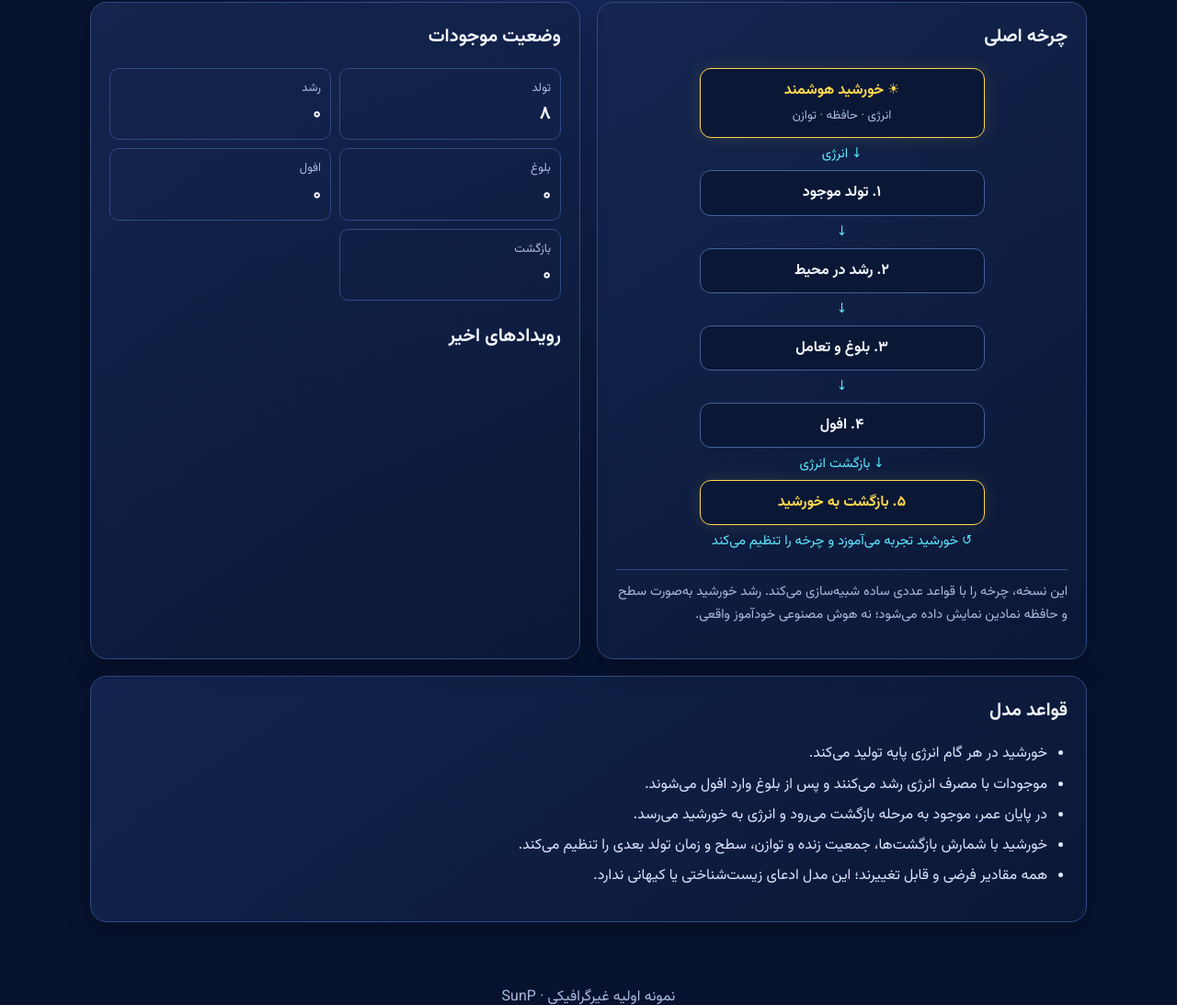
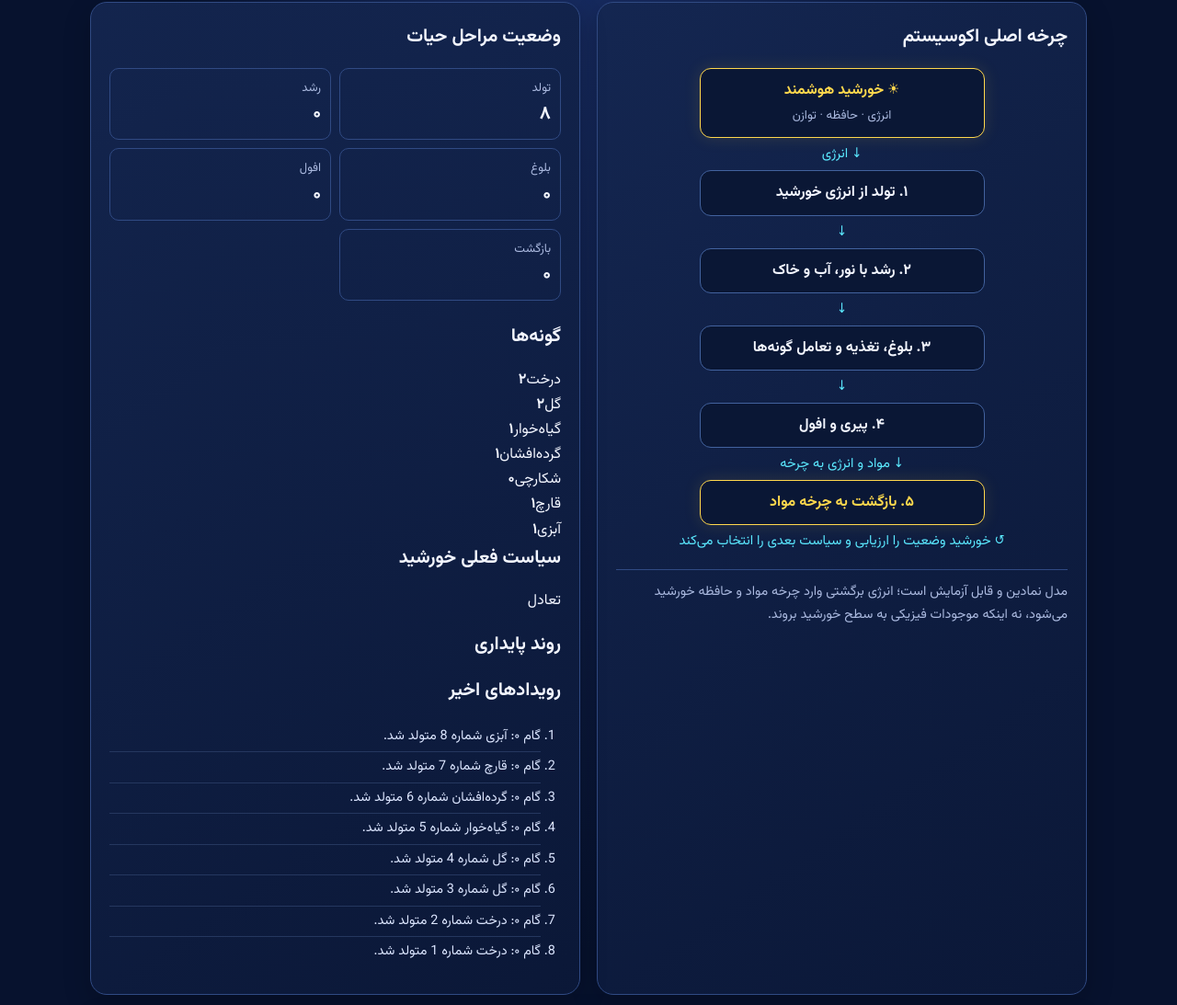
Before and after one commit to iojh2021-oss/sunp, a plain HTML site: page index.html in a window 1280 px wide. Shown: the part 531-1624 px from the top of the page at 92% size. Drawn offline with Linux system fonts and the light colour scheme.

Commit message:
Expand interface for ecosystem species and environment

```diff
--- a/index.html
+++ b/index.html
@@ -6,7 +6,7 @@
 <link rel="stylesheet" href="./style.css">
 </head>
 <body>
-<header><div><span class="eyebrow">SUNP · مدل نمادین</span><h1>شبیه‌ساز چرخه حیات</h1><p>آزمایش منطق اکوسیستم، بدون صحنه گرافیکی</p></div><div class="sunmark" aria-hidden="true">☀</div></header>
+<header><div><span class="eyebrow">SUNP · مدل نمادین</span><h1>شبیه‌ساز چرخه حیات</h1><p>هسته محاسباتی چرخه حیات · گونه‌ها · محیط · تصمیم‌گیری خورشید</p></div><div class="sunmark" aria-hidden="true">☀</div></header>
 <main>
 <section class="toolbar panel">
 <button id="toggle">▶ شروع</button><button id="step">گام بعدی</button><button id="reset" class="secondary">بازنشانی</button>
@@ -16,26 +16,26 @@
 <section class="stats" id="stats" aria-live="polite"></section>
 <section class="grid">
 <article class="panel">
-<h2>چرخه اصلی</h2>
+<h2>چرخه اصلی اکوسیستم</h2>
 <div class="flow">
 <div class="node sun">☀ خورشید هوشمند<br><small>انرژی · حافظه · توازن</small></div><div class="arrow">↓ انرژی</div>
-<div class="node">۱. تولد موجود</div><div class="arrow">↓</div>
-<div class="node">۲. رشد در محیط</div><div class="arrow">↓</div>
-<div class="node">۳. بلوغ و تعامل</div><div class="arrow">↓</div>
-<div class="node">۴. افول</div><div class="arrow">↓ بازگشت انرژی</div>
-<div class="node sun">۵. بازگشت به خورشید</div><div class="arrow">↺ خورشید تجربه می‌آموزد و چرخه را تنظیم می‌کند</div>
+<div class="node">۱. تولد از انرژی خورشید</div><div class="arrow">↓</div>
+<div class="node">۲. رشد با نور، آب و خاک</div><div class="arrow">↓</div>
+<div class="node">۳. بلوغ، تغذیه و تعامل گونه‌ها</div><div class="arrow">↓</div>
+<div class="node">۴. پیری و افول</div><div class="arrow">↓ مواد و انرژی به چرخه</div>
+<div class="node sun">۵. بازگشت به چرخه مواد</div><div class="arrow">↺ خورشید وضعیت را ارزیابی و سیاست بعدی را انتخاب می‌کند</div>
 </div>
-<p class="hint">این نسخه، چرخه را با قواعد عددی ساده شبیه‌سازی می‌کند. رشد خورشید به‌صورت سطح و حافظه نمادین نمایش داده می‌شود؛ نه هوش مصنوعی خودآموز واقعی.</p>
+<p class="hint">مدل نمادین و قابل آزمایش است؛ انرژی برگشتی وارد چرخه مواد و حافظه خورشید می‌شود، نه اینکه موجودات فیزیکی به سطح خورشید بروند.</p>
 </article>
 <article class="panel">
-<h2>وضعیت موجودات</h2><div id="population" class="population"></div>
+<h2>وضعیت مراحل حیات</h2><div id="population" class="population"></div><h2>گونه‌ها</h2><div id="species" class="species-list"></div><h2>سیاست فعلی خورشید</h2><p id="policy" class="policy">تعادل</p><h2>روند پایداری</h2><div id="history" class="history"></div>
 <h2>رویدادهای اخیر</h2><ol id="events" class="events"></ol>
 </article>
 </section>
 <section class="panel">
-<h2>قواعد مدل</h2>
+<h2>منطق و قواعد مدل</h2>
 <ul class="rules">
-<li>خورشید در هر گام انرژی پایه تولید می‌کند.</li><li>موجودات با مصرف انرژی رشد می‌کنند و پس از بلوغ وارد افول می‌شوند.</li><li>در پایان عمر، موجود به مرحله بازگشت می‌رود و انرژی به خورشید می‌رسد.</li><li>خورشید با شمارش بازگشت‌ها، جمعیت زنده و توازن، سطح و زمان تولد بعدی را تنظیم می‌کند.</li><li>همه مقادیر فرضی و قابل تغییرند؛ این مدل ادعای زیست‌شناختی یا کیهانی ندارد.</li>
+<li>خورشید سیاست ترمیم، صرفه‌جویی، تعادل یا تنوع را با ارزیابی وضعیت و امتیازهای ثبت‌شده انتخاب می‌کند.</li><li>محیط فصل، نور، دما، آب، خاک، مواد مغذی و زیست‌توده دارد.</li><li>تولیدکنندگان از نور و منابع رشد می‌کنند؛ مصرف‌کنندگان از زیست‌توده تغذیه می‌کنند؛ شکارچی فشار گیاه‌خواران را تغییر می‌دهد؛ تجزیه‌کنندگان مواد را به خاک بازمی‌گردانند.</li><li>هر موجود سن، انرژی، سلامت، رشد، مرحله حیات و نسبت خانوادگی دارد؛ تولیدمثل به شرایط و انرژی وابسته است.</li><li>در پایان عمر، موجود به مرحله بازگشت می‌رود؛ مواد مغذی آزاد می‌شوند و خورشید اثر چرخه را در حافظه محدود ثبت می‌کند.</li><li>این یک مدل مفهومی با پارامترهای فرضی است، نه شبیه‌سازی علمی زمین یا خورشید.</li>
 </ul>
 </section>
 </main>
```
